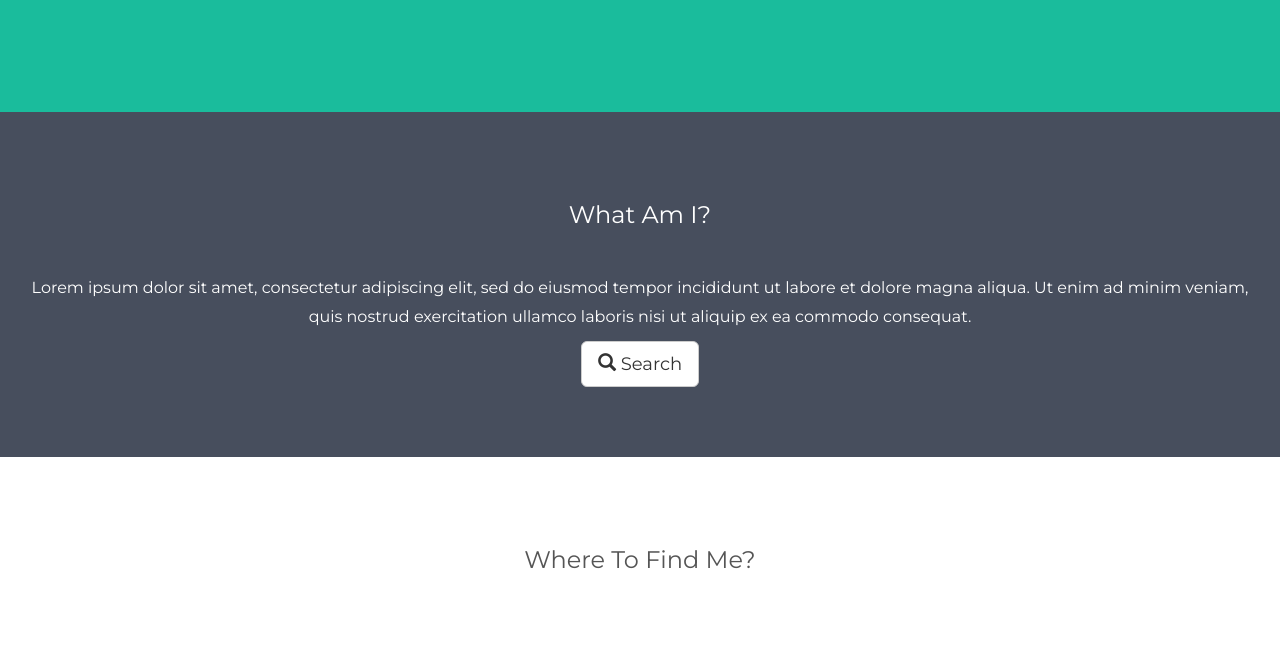
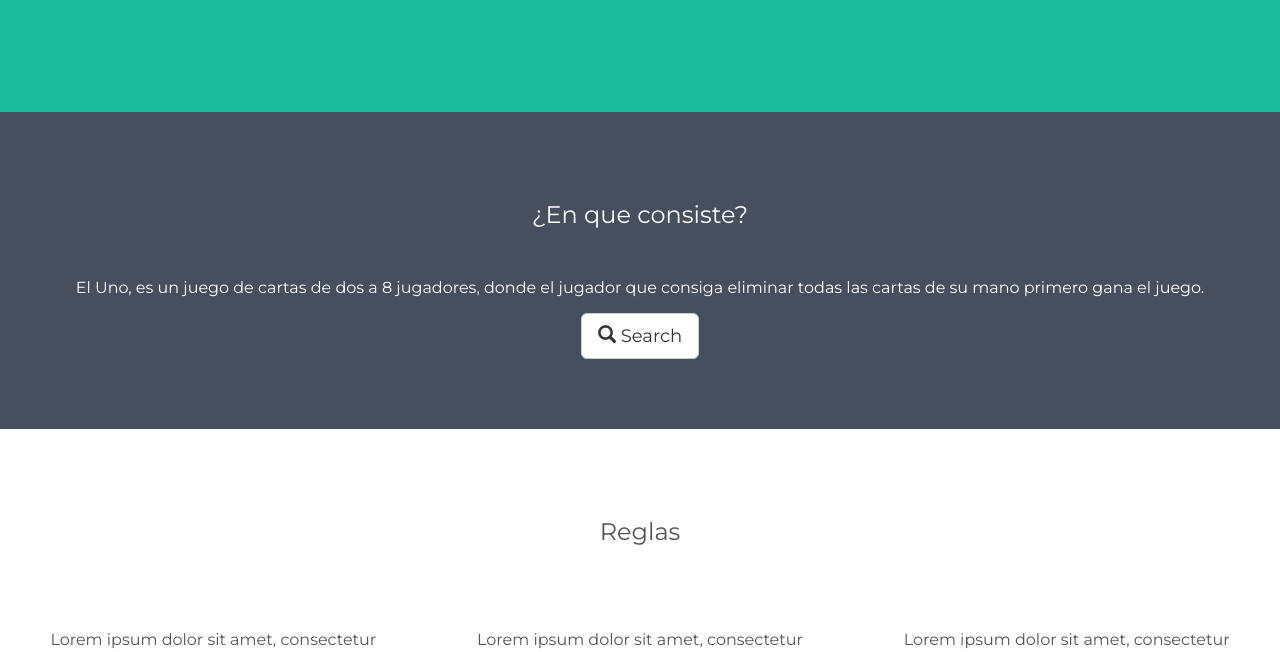
Before and after one commit to AlfonsoMP35/uno, a plain HTML site: page index.html in a window 1280 px wide. Shown: the part 594-1246 px from the top of the page. Drawn offline with nearby package versions, Linux system fonts and the light colour scheme.

Commit message:
Modificación Contenedor dos

```diff
--- a/index.html
+++ b/index.html
@@ -82,8 +82,8 @@
 
 <!-- Second Container -->
 <div class="container-fluid bg-2 text-center">
-  <h3 class="margin">What Am I?</h3>
-  <p>Lorem ipsum dolor sit amet, consectetur adipiscing elit, sed do eiusmod tempor incididunt ut labore et dolore magna aliqua. Ut enim ad minim veniam, quis nostrud exercitation ullamco laboris nisi ut aliquip ex ea commodo consequat. </p>
+  <h3 class="margin">¿En que consiste?</h3>
+  <p>El Uno, es un juego de cartas de dos a 8 jugadores, donde el jugador que consiga eliminar todas las cartas de su mano primero gana el juego. </p>
   <a href="#" class="btn btn-default btn-lg">
     <span class="glyphicon glyphicon-search"></span> Search
   </a>
@@ -91,7 +91,7 @@
 
 <!-- Third Container (Grid) -->
 <div class="container-fluid bg-3 text-center">
-  <h3 class="margin">Where To Find Me?</h3><br>
+  <h3 class="margin">Reglas</h3><br>
   <div class="row">
     <div class="col-sm-4">
       <p>Lorem ipsum dolor sit amet, consectetur adipisicing elit, sed do eiusmod tempor incididunt ut labore et dolore magna aliqua.</p>
```
